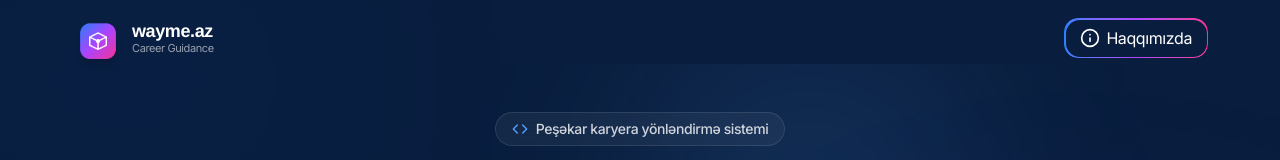
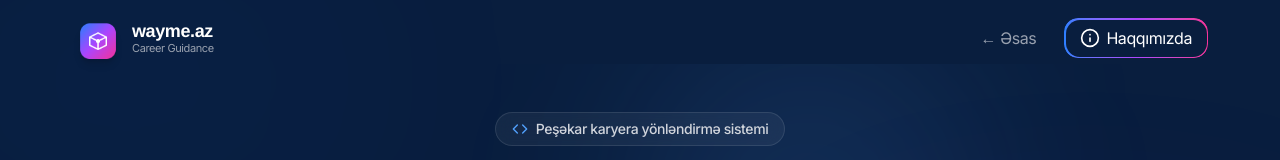
Before and after one commit to saheliyevvanar/Wayme.az, a Next.js app in the folder wayme.az-frontend-main/: page / in a window 1280 px wide. Shown: the top 160 px of the page. Built offline with nearby package versions, Linux system fonts and the light colour scheme.

Commit message:
Header-a ana sehifeye qayit duymesi elave edildi

```diff
--- a/wayme.az-frontend-main/Components/Layout/Header/page.tsx
+++ b/wayme.az-frontend-main/Components/Layout/Header/page.tsx
@@ -68,6 +68,12 @@ const Header = () => {
                 </span>
               </button>
             ) : (
+              <div className='flex items-center gap-2 sm:gap-3'>
+                <Link href="/">
+                  <button className='flex items-center gap-1.5 px-3 py-1.5 sm:px-4 sm:py-2 rounded-[14px] text-gray-400 hover:text-white bg-transparent transition-colors duration-300 hover:bg-white/5'>
+                    <span className='text-sm sm:text-base'>← Əsas</span>
+                  </button>
+                </Link>
                 <Link href="/haqq;mda">
                   <button className='flex items-center gap-1.5 px-3 py-1.5 sm:px-4 sm:py-2 rounded-[14px] text-white bg-transparent relative overflow-hidden group cursor-pointer'>
                     <span className='absolute inset-0 rounded-[14px] p-[1.5px] bg-gradient-to-r from-[#2B7FFF] via-[#AD46FF] to-[#F6339A]'>
@@ -78,6 +84,7 @@ const Header = () => {
                     </span>
                   </button>
                 </Link>
+              </div>
             )}
           </div>
         </div>
```
Lines whose indentation alone changed are shown as unchanged.
